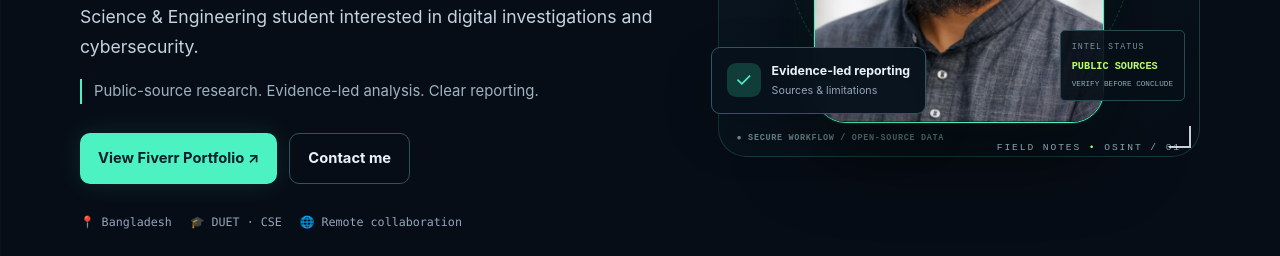
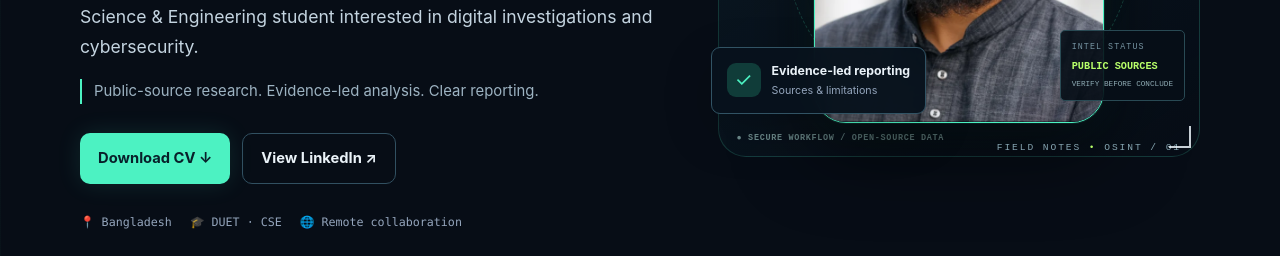
Before and after one commit to NiloySec/NiloySec.github.io, a plain HTML site: page index.html in a window 1280 px wide. Shown: the part 544-800 px from the top of the page. Drawn offline with Linux system fonts and the light colour scheme.

Commit message:
cv update

```diff
--- a/index.html
+++ b/index.html
@@ -59,8 +59,24 @@
 <p class="hero-lede">I'm <strong>Md Kamrujjaman</strong>, a freelance OSINT researcher and Computer Science &amp; Engineering student interested in digital investigations and cybersecurity.</p>
 <p class="hero-note">Public-source research. Evidence-led analysis. Clear reporting.</p>
 <div class="hero-actions">
-<a class="button button-primary" href="https://www.fiverr.com/s/L33zEA0" rel="noopener noreferrer" target="_blank">View Fiverr Portfolio ↗</a>
-<a class="button button-secondary" href="#contact">Contact me</a>
+
+  <a
+    class="button button-primary"
+    href="cv.pdf"
+    download
+  >
+    Download CV ↓
+  </a>
+
+  <a
+    class="button button-secondary"
+    href="https://www.linkedin.com/in/n1l0y/"
+    target="_blank"
+    rel="noopener noreferrer"
+  >
+    View LinkedIn ↗
+  </a>
+
 </div>
 <div class="hero-meta"><span>📍 Bangladesh</span><span>🎓 DUET · CSE</span><span>🌐 Remote collaboration</span></div>
 </div>
```
